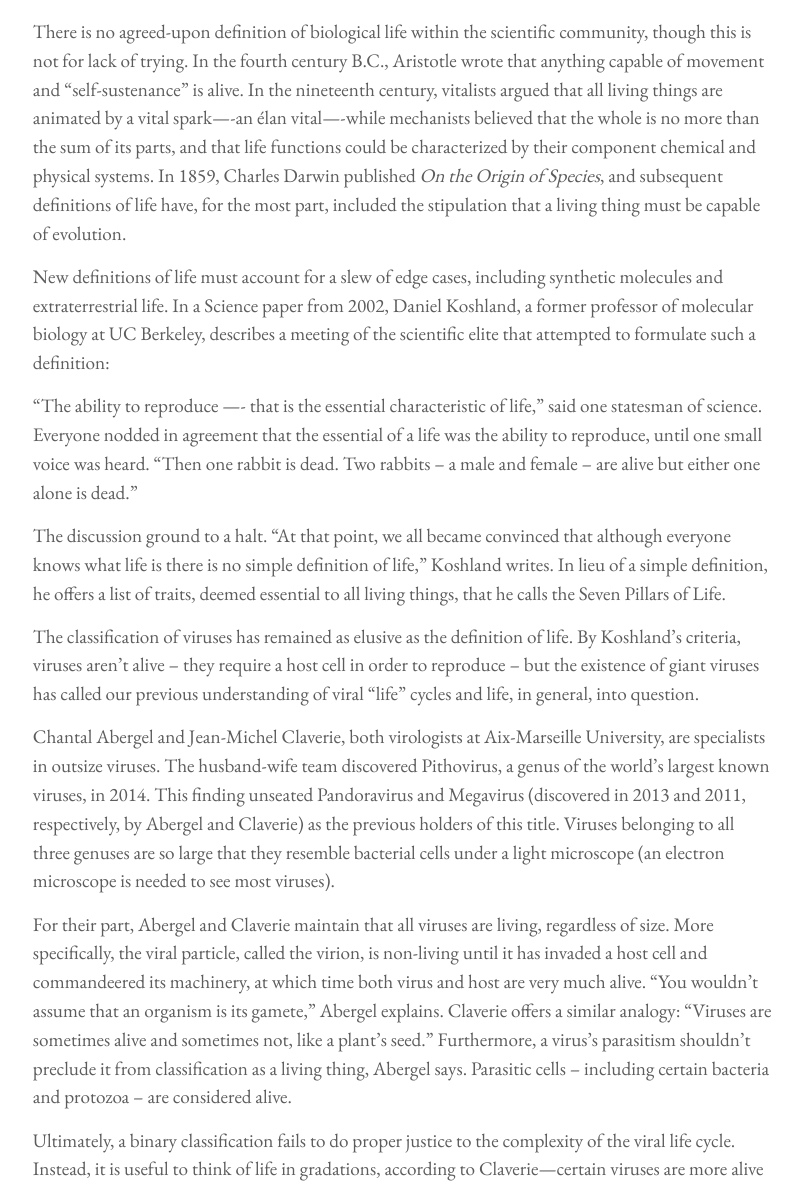
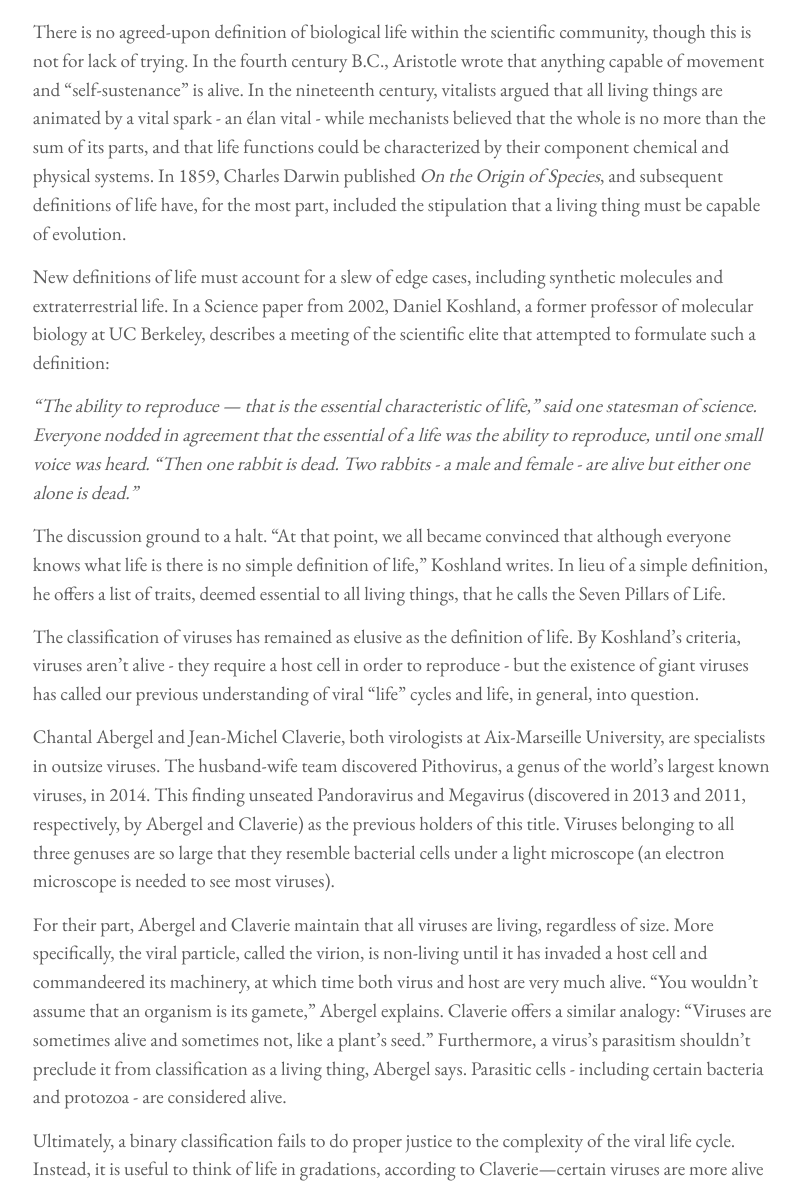
Before and after one commit to madelyne/madelyne.github.io, a Jekyll site: the page built from _posts/2021-07-21-mimiviruses.md, in a window 1280 px wide. Shown: the part 200-1388 px from the top of the page, without its empty margins (236-1040 px from the left). Built offline with Jekyll 4.4.1, drawn with Linux system fonts in a browser that asks for light colours; our own code applies the rules of GitHub Pages for plain Markdown files.

Commit message:
update mimi

```diff
--- a/_posts/2021-07-21-mimiviruses.md
+++ b/_posts/2021-07-21-mimiviruses.md
@@ -2,19 +2,19 @@
 title: Mimi-, mega-, mama-
 ---
 
-There is no agreed-upon definition of biological life within the scientific community, though this is not for lack of trying. In the fourth century B.C., Aristotle wrote that anything capable of movement and “self-sustenance” is alive. In the nineteenth century, vitalists argued that all living things are animated by a vital spark—-an élan vital—-while mechanists believed that the whole is no more than the sum of its parts, and that life functions could be characterized by their component chemical and physical systems. In 1859, Charles Darwin published _On the Origin of Species_, and subsequent definitions of life have, for the most part, included the stipulation that a living thing must be capable of evolution.
+There is no agreed-upon definition of biological life within the scientific community, though this is not for lack of trying. In the fourth century B.C., Aristotle wrote that anything capable of movement and “self-sustenance” is alive. In the nineteenth century, vitalists argued that all living things are animated by a vital spark - an élan vital - while mechanists believed that the whole is no more than the sum of its parts, and that life functions could be characterized by their component chemical and physical systems. In 1859, Charles Darwin published _On the Origin of Species_, and subsequent definitions of life have, for the most part, included the stipulation that a living thing must be capable of evolution.
 
 New definitions of life must account for a slew of edge cases, including synthetic molecules and extraterrestrial life. In a Science paper from 2002, Daniel Koshland, a former professor of molecular biology at UC Berkeley, describes a meeting of the scientific elite that attempted to formulate such a definition:
 
-“The ability to reproduce —- that is the essential characteristic of life,” said one statesman of science. Everyone nodded in agreement that the essential of a life was the ability to reproduce, until one small voice was heard. “Then one rabbit is dead. Two rabbits -- a male and female -- are alive but either one alone is dead.”
+_“The ability to reproduce — that is the essential characteristic of life,” said one statesman of science. Everyone nodded in agreement that the essential of a life was the ability to reproduce, until one small voice was heard. “Then one rabbit is dead. Two rabbits - a male and female - are alive but either one alone is dead.”_
 
 The discussion ground to a halt. “At that point, we all became convinced that although everyone knows what life is there is no simple definition of life,” Koshland writes. In lieu of a simple definition, he offers a list of traits, deemed essential to all living things, that he calls the Seven Pillars of Life.
 
-The classification of viruses has remained as elusive as the definition of life. By Koshland’s criteria, viruses aren’t alive -- they require a host cell in order to reproduce -- but the existence of giant viruses has called our previous understanding of viral “life” cycles and life, in general, into question.
+The classification of viruses has remained as elusive as the definition of life. By Koshland’s criteria, viruses aren’t alive - they require a host cell in order to reproduce - but the existence of giant viruses has called our previous understanding of viral “life” cycles and life, in general, into question.
 
 Chantal Abergel and Jean-Michel Claverie, both virologists at Aix-Marseille University, are specialists in outsize viruses. The husband-wife team discovered Pithovirus, a genus of the world’s largest known viruses, in 2014. This finding unseated Pandoravirus and Megavirus (discovered in 2013 and 2011, respectively, by Abergel and Claverie) as the previous holders of this title. Viruses belonging to all three genuses are so large that they resemble bacterial cells under a light microscope (an electron microscope is needed to see most viruses).
 
-For their part, Abergel and Claverie maintain that all viruses are living, regardless of size. More specifically, the viral particle, called the virion, is non-living until it has invaded a host cell and commandeered its machinery, at which time both virus and host are very much alive. “You wouldn’t assume that an organism is its gamete,” Abergel explains. Claverie offers a similar analogy: “Viruses are sometimes alive and sometimes not, like a plant’s seed.” Furthermore, a virus’s parasitism shouldn’t preclude it from classification as a living thing, Abergel says. Parasitic cells -- including certain bacteria and protozoa -- are considered alive.
+For their part, Abergel and Claverie maintain that all viruses are living, regardless of size. More specifically, the viral particle, called the virion, is non-living until it has invaded a host cell and commandeered its machinery, at which time both virus and host are very much alive. “You wouldn’t assume that an organism is its gamete,” Abergel explains. Claverie offers a similar analogy: “Viruses are sometimes alive and sometimes not, like a plant’s seed.” Furthermore, a virus’s parasitism shouldn’t preclude it from classification as a living thing, Abergel says. Parasitic cells - including certain bacteria and protozoa - are considered alive.
 
 Ultimately, a binary classification fails to do proper justice to the complexity of the viral life cycle. Instead, it is useful to think of life in gradations, according to Claverie—certain viruses are more alive than others. He compares the viral genome to an instruction manual for functions that a virus can independently execute without a host cell.
 
```
